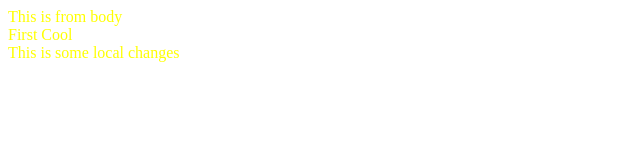
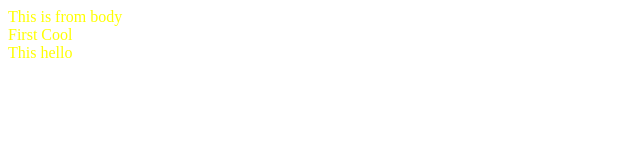
Before and after one commit to romandeangel/rmda, a plain HTML site: page index.html in a window 1280 px wide. Shown: the whole page, without its empty margins (0-640 px from the left). Drawn offline with Linux system fonts and the light colour scheme.

Commit message:
new from master

```diff
--- a/index.html
+++ b/index.html
@@ -12,7 +12,7 @@
 
 First Cool<br>
 
-This is some local changes
+This hello
 
 </body>
 </html>
```
